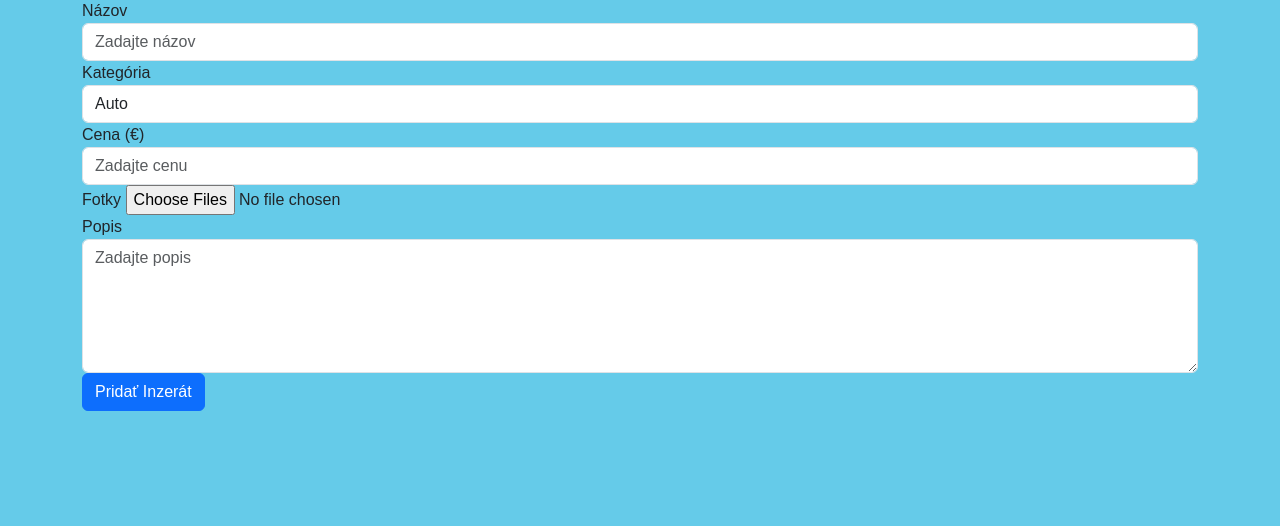
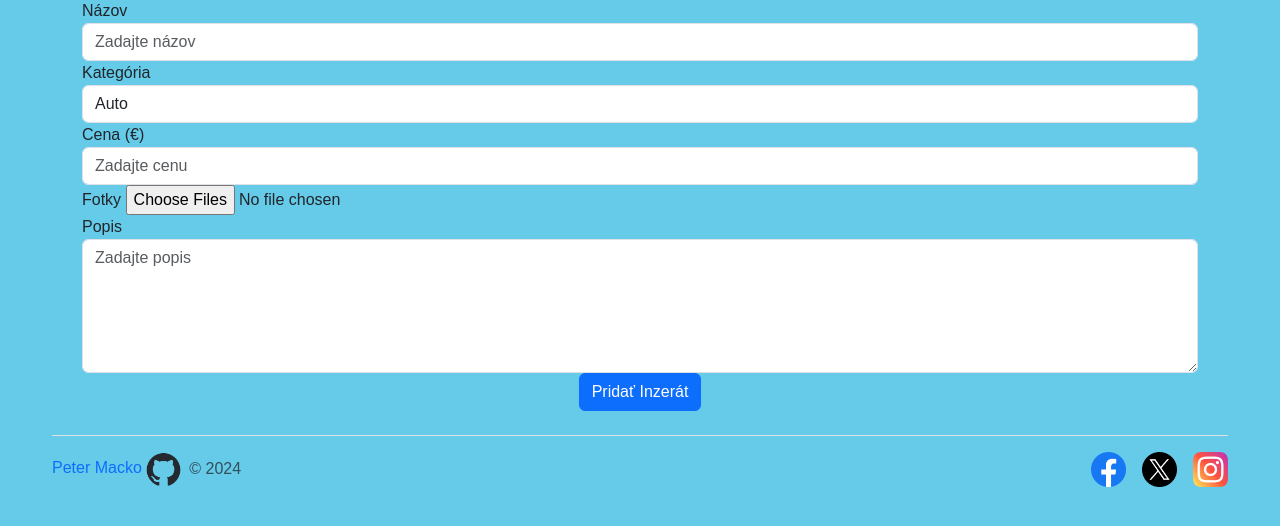
Before and after one commit to senorrr/VAII_semestralka, a PHP site: page /novyInzerat.html in a window 1280 px wide. Shown: the part 162-688 px from the top of the page. Run offline with PHP 8.4, Linux system fonts and the light colour scheme.

Commit message:
pridanie footeru, a ikoniek socialnych sieti

```diff
--- a/navbar.css
+++ b/navbar.css
@@ -51,3 +51,7 @@
     height: 50px;
     margin: 0;
 }
+
+.ikona {
+    width: 35px;
+}
--- a/novyInzerat.html
+++ b/novyInzerat.html
@@ -9,9 +9,9 @@
     <link href="styleHome.css" rel="stylesheet">
 
 </head>
-<body>
+<body class="wrapper">
 <header>
-    <nav class="navbar navbar-expand-lg wrapper">
+    <nav class="navbar navbar-expand-lg">
         <div class="container-fluid">
             <a class="navbar-brand" href="index.html"><img class="logo" src="resources/logo.png" alt="logo"> </a>
             <button class="navbar-toggler bg-light" type="button" data-bs-toggle="collapse" data-bs-target="#navbarSupportedContent" aria-controls="navbarSupportedContent" aria-expanded="false" aria-label="Toggle navigation">
@@ -63,7 +63,7 @@
             </div>
             <div class="form-group">
                 <label for="price">Cena (€)</label>
-                <input required type="number" class="form-control" id="price" placeholder="Zadajte cenu">
+                <input required type="number" class="form-control" id="price" min="0" placeholder="Zadajte cenu">
             </div>
             <div class="form-group">
                 <label for="photos">Fotky</label>
@@ -71,11 +71,33 @@
             </div>
             <div class="form-group">
                 <label for="description">Popis</label>
-                <textarea required class="form-control" id="description" rows="5" placeholder="Zadajte popis"></textarea>
+                <textarea required maxlength="500" class="form-control" id="description" rows="5" placeholder="Zadajte popis"></textarea>
             </div>
-            <button type="submit" class="btn btn-primary">Pridať Inzerát</button>
+            <div class="text-center">
+                <button type="submit" class="btn btn-primary text-center">Pridať Inzerát</button>
+            </div>
+
+
         </form>
     </div>
 </main>
+<footer>
+    <div class="container-fluid">
+        <footer class="d-flex flex-wrap justify-content-between align-items-center py-3 my-4 border-top">
+            <div class="col-md-4 d-flex align-items-center">
+                <a href="https://github.com/senorrr" class="mb-3 me-2 mb-md-0 text-decoration-none lh-1">
+                    Peter Macko <img class= "ikona" src="resources/github-mark.png" alt="github">
+                </a>
+                <span class="mb-3 mb-md-0 text-body-secondary">© 2024</span>
+            </div>
+
+            <ul class="nav col-md-4 justify-content-end list-unstyled d-flex">
+                <li class="ms-3"><a class="text-body-secondary" href="#"><img src="resources/facebook.png" alt="Facebook" class="ikona"></a></li>
+                <li class="ms-3"><a class="text-body-secondary" href="#"><img src="resources/twitter.png" alt="Twitter" class="ikona"></a></li>
+                <li class="ms-3"><a class="text-body-secondary" href="#"><img src="resources/instagram.png" alt="Instagram" class="ikona"></a></li>
+            </ul>
+        </footer>
+    </div>
+</footer>
 </body>
 </html>
```
Also changed, not shown: index.html (+20 -5 lines), prihlasenie.html (+20 -4 lines), registracia.html (+20 -3 lines), resources/facebook.png (added), resources/github-mark.png (added), resources/instagram.png (added), resources/twitter.png (added).
